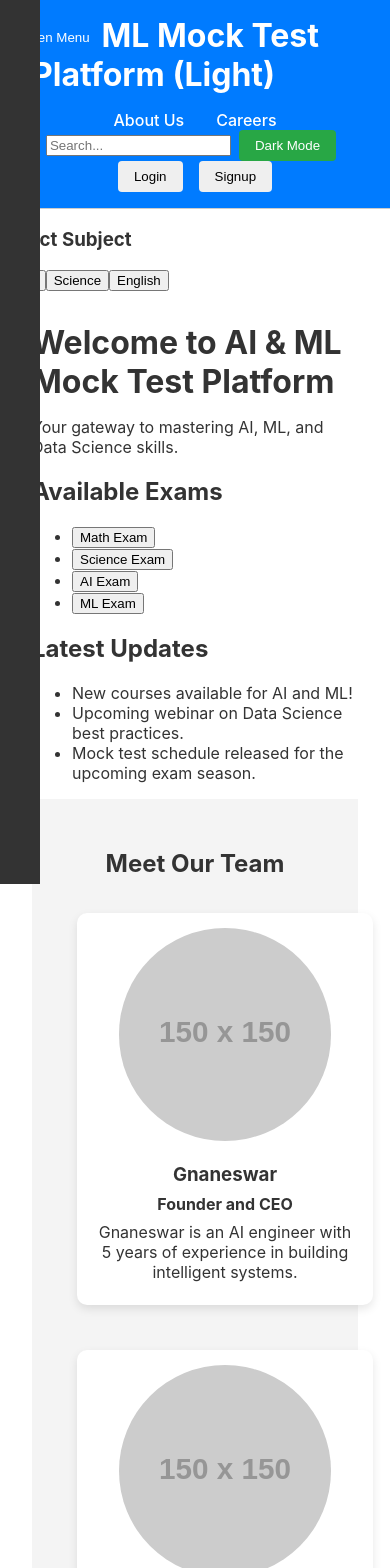
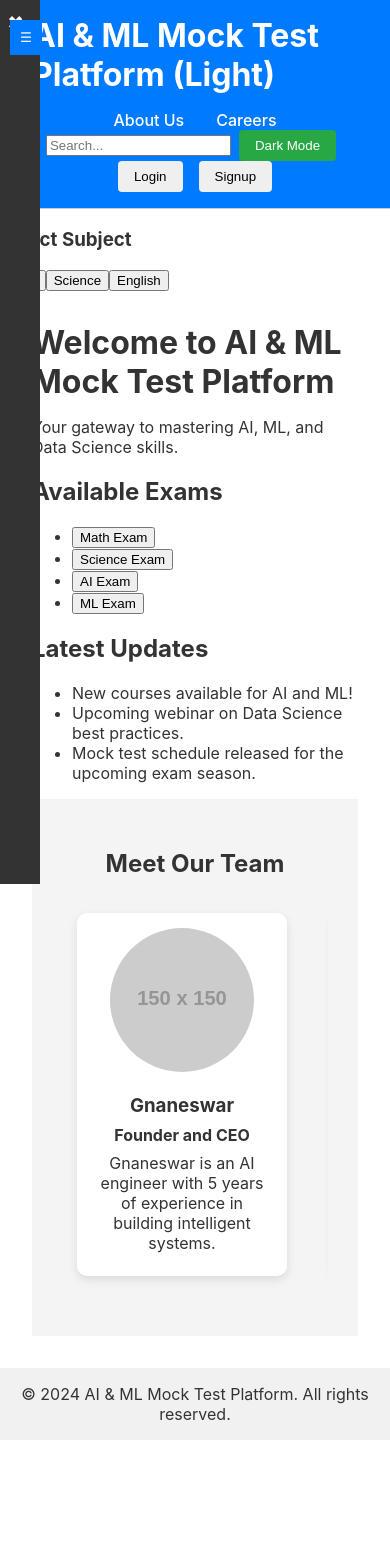
Before and after one commit to Kareti-Gnaneswar/react_mock, a React (Create React App) app: page / in a window 390 px wide. Shown: the top 1568 px of the page. After the commit the page ends 1440 px from the top, so only its background shows below. Built offline with nearby package versions, Linux system fonts and the light colour scheme.

Commit message:
first commit

```diff
--- a/src/Components/css/TeamMembers.css
+++ b/src/Components/css/TeamMembers.css
@@ -2,20 +2,22 @@
 .team-members {
     padding: 30px;
     text-align: center;
-    background-color: #f4f4f4; /* Light background */
+    background-color: #f4f4f4;
     transition: background-color 0.3s;
     position: relative; /* Position for the sidebar */
 }
 
 .team-members.dark {
-    background-color: #222; /* Dark background */
+    background-color: #222;
 }
 
+/* Members Container - Side Scroll */
 .members-container {
     display: flex;
-    flex-wrap: wrap;
-    justify-content: center;
     gap: 15px;
+    overflow-x: auto; /* Horizontal scroll */
+    padding-bottom: 15px;
+    scroll-behavior: smooth;
 }
 
 .member-card {
@@ -26,6 +28,7 @@
     width: 180px;
     transition: transform 0.3s, box-shadow 0.3s;
     box-shadow: 0 4px 10px rgba(0, 0, 0, 0.1);
+    min-width: 180px;
 }
 
 .member-card:hover {
@@ -93,6 +96,7 @@
     text-decoration: none;
 }
 
+/* Sidebar Toggle Button */
 .sidebar-toggle {
     position: fixed;
     top: 20px;
@@ -102,17 +106,29 @@
     color: #fff;
     border: none;
     cursor: pointer;
+    z-index: 1000;
+}
+
+/* Close Button */
+.close-btn {
+    background-color: transparent;
+    color: #fff;
+    font-size: 20px;
+    border: none;
+    cursor: pointer;
+    position: absolute;
+    top: 10px;
+    right: 10px;
 }
 
 /* Responsive design */
 @media (max-width: 768px) {
     .members-container {
-        flex-direction: column;
-        align-items: center;
+        flex-direction: row; /* Horizontal scroll on mobile */
     }
 
     .member-card {
-        width: 100%; /* Full width for mobile */
+        width: 90%; /* Wider on mobile */
     }
 
     .sidebar-toggle {
--- a/src/Components/js/TeamMembers.js
+++ b/src/Components/js/TeamMembers.js
@@ -1,13 +1,30 @@
-// src/Components/js/TeamMembers.js
-import React, { useState } from 'react';
+import React, { useState, useEffect } from 'react';
 import '../css/TeamMembers.css'; // Ensure this path is correct
 
 const TeamMembers = ({ isDarkMode }) => {
-    const [sidebarOpen, setSidebarOpen] = useState(false); // Sidebar state
+    const [isSidebarOpen, setSidebarOpen] = useState(false);
 
     const toggleSidebar = () => {
-        setSidebarOpen(!sidebarOpen);
+        setSidebarOpen(!isSidebarOpen);
     };
+
+    // Close sidebar when clicking outside
+    const handleClickOutside = (event) => {
+        const sidebar = document.querySelector('.sidebar');
+        if (isSidebarOpen && sidebar && !sidebar.contains(event.target)) {
+            setSidebarOpen(false); // Close sidebar if clicked outside
+        }
+    };
+
+    // useEffect hook to handle click outside event listener
+    useEffect(() => {
+        document.addEventListener('click', handleClickOutside);
+
+        // Cleanup function to remove event listener when the component unmounts or isSidebarOpen changes
+        return () => {
+            document.removeEventListener('click', handleClickOutside);
+        };
+    }, [isSidebarOpen]); // Include isSidebarOpen as a dependency
 
     const members = [
         {
@@ -44,20 +61,24 @@ const TeamMembers = ({ isDarkMode }) => {
 
     return (
         <div className={`team-members ${isDarkMode ? 'dark' : 'light'}`}>
+            {/* Sidebar Toggle Button */}
             <button className="sidebar-toggle" onClick={toggleSidebar}>
-                {sidebarOpen ? 'Close Menu' : 'Open Menu'}
+                {isSidebarOpen ? '✖' : '☰'} {/* Toggle between open and close icon */}
             </button>
 
-            <div className={`sidebar ${sidebarOpen ? 'open' : ''}`}>
-                <h2>Sidebar</h2>
+            {/* Sidebar */}
+            <div className={`sidebar ${isSidebarOpen ? 'open' : ''}`}>
+                <button className="close-btn" onClick={toggleSidebar}>✖</button>
+                <h2>Navigation</h2>
                 <ul>
+                    <li><a href="#home">Home</a></li>
                     <li><a href="#about">About</a></li>
-                    <li><a href="#team">Team</a></li>
+                    <li><a href="#services">Services</a></li>
                     <li><a href="#contact">Contact</a></li>
                 </ul>
             </div>
 
-            <div className="team-content">
+            {/* Team Members Section */}
             <h2>Meet Our Team</h2>
             <div className="members-container">
                 {members.map((member, index) => (
@@ -70,7 +91,6 @@ const TeamMembers = ({ isDarkMode }) => {
                 ))}
             </div>
         </div>
-        </div>
     );
 };
 
```
Lines whose indentation alone changed are shown as unchanged.
